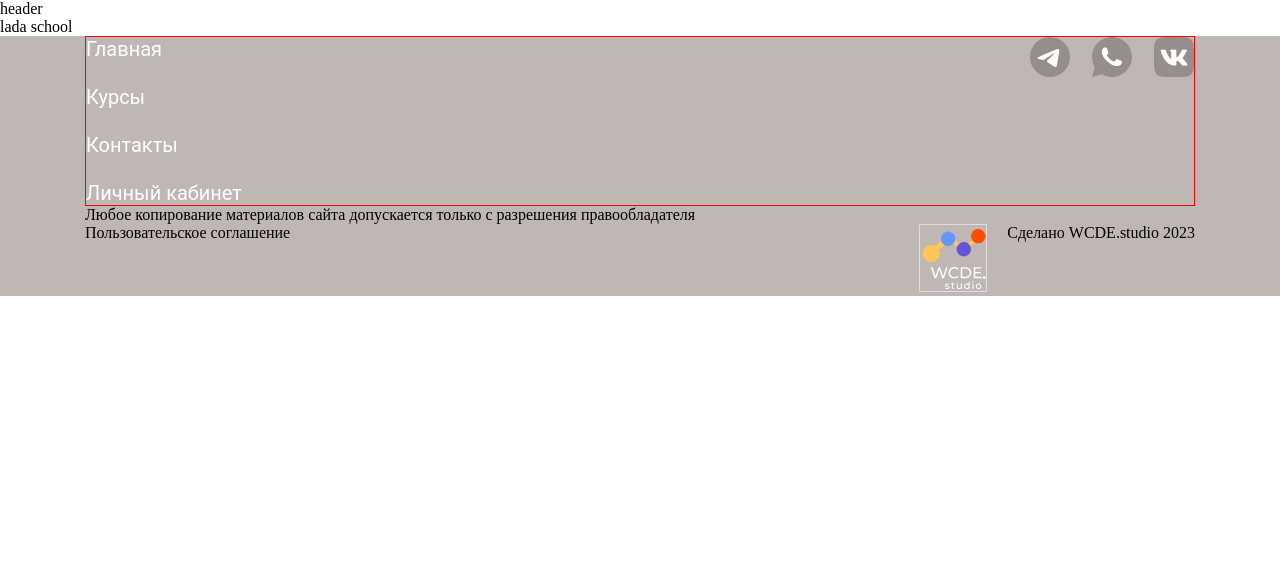
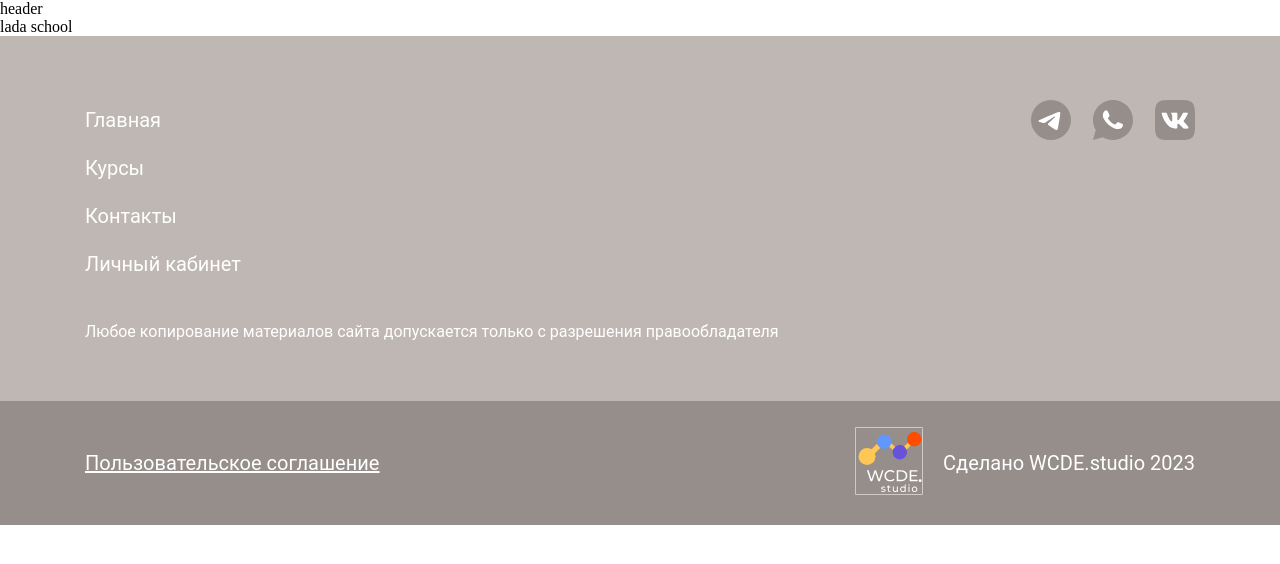
Before and after one commit to wcde-studio/ls-frontend, a Next.js app: page / in a window 1280 px wide. Shown: the top 564 px of the page. Built offline with nearby package versions, Linux system fonts and the light colour scheme.

Commit message:
add footer desctop style

```diff
--- a/src/components/footer/footer.module.css
+++ b/src/components/footer/footer.module.css
@@ -13,9 +13,10 @@
 .footer-container {
   display: grid;
   grid-template-columns: 1fr auto;
-  border: 1px red solid;
+  /*border: 1px red solid;*/
 }
 .site-map-container {
+  padding-top: 72px;
 }
 .site-map-links-wrapper {
   display: grid;
@@ -31,7 +32,9 @@
   color: var(--white);
 }
 
-.social-links-container {}
+.social-links-container {
+  padding-top: 64px;
+}
 .social-links-wrapper {
   display: grid;
   grid-template-columns: 1fr 1fr 1fr;
@@ -39,20 +42,53 @@
 }
 .social-link {}
 
-.attention {}
-.attention-text {}
+.attention {
+  padding-top: 46px;
+  padding-bottom: 59px;
+}
+.attention-text {
+  font-family: var(--font-family);
+  font-weight: 400;
+  font-size: 16px;
+  line-height: 125%;
+  color: var(--white);
+}
 
 .privacy-policy {
+  background: var(--dark-beige);
+}
+
+.privacy-policy-wrapper {
+  margin: 0 auto;
+  max-width: 1110px;
   display: grid;
   grid-template-columns: repeat(auto-fit, minmax(300px, auto));
+  align-items: center;
+  padding: 26px 0px;
+}
 
-}
-.privacy-policy-link {}
+.privacy-policy-link {
+  font-family: var(--font-family);
+  font-weight: 400;
+  font-size: 20px;
+  text-decoration: underline;
+  text-decoration-skip-ink: none;
+  color: var(--white);}
+
 .creators{
   display: grid;
   grid-template-columns: min-content auto;
   column-gap: 20px;
   justify-content: end;
+  align-items: center;
 }
 .creators-logo {}
-.creators-name {}
+
+.creators-name {
+  font-family: var(--font-family);
+  font-weight: 400;
+  font-size: 20px;
+  line-height: 120%;
+  text-align: right;
+  color: var(--white);
+}
--- a/src/components/footer/footer.tsx
+++ b/src/components/footer/footer.tsx
@@ -60,7 +60,9 @@ const Footer = () => {
         <div className={styles['attention']}>
           <p className={styles['attention-text']}>Любое копирование материалов сайта допускается только с разрешения правообладателя</p>
         </div>
-        <div className={styles['privacy-policy']}>
+      </div>
+      <div className={styles['privacy-policy']}>
+        <div className={styles['privacy-policy-wrapper']}>
           <div className={styles['privacy-policy-link']}>
             <Link href={'/'}>
               Пользовательское соглашение
```
